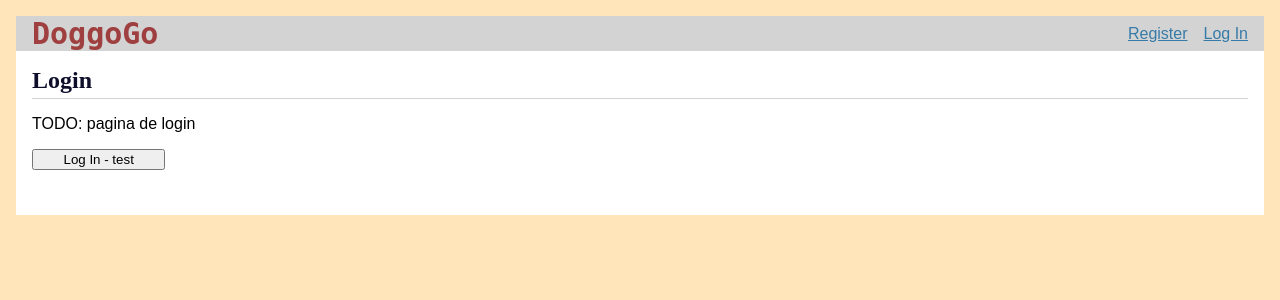
After one commit to alexandruCarp/DoggoGo, a Flask app: page /login in a window 1280 px wide. The commit adds this page. Shown: the top 300 px of the page. Run offline with Flask 2, Linux system fonts and the light colour scheme.

Commit message:
site skeleton

```diff
--- /dev/null
+++ b/login.py
@@ -0,0 +1,33 @@
+from flask import Blueprint
+from flask import render_template
+from flask import session
+from flask import g
+from flask import request
+from flask import redirect
+from flask import url_for
+
+bp = Blueprint("login",__name__)
+
+
+@bp.before_app_request
+def load_logged_in_user():
+
+    user_id = session.get("user_id")
+
+    if user_id is None:
+        g.user = None
+    else:
+        g.user = {"username": "test"} #de schimbat
+
+@bp.route("/login", methods=("GET", "POST"))
+def login():
+    if request.method == "POST":
+        session.clear()
+        session["user_id"] = 1234
+        return redirect(url_for("home.home"))
+    return render_template("login.html")
+
+@bp.route("/logout")
+def logout():
+    session.clear()
+    return redirect(url_for("home.home"))
--- a/schema.sql
+++ b/schema.sql
@@ -10,3 +10,5 @@ CREATE TABLE dog (
     -- user_id INTEGER NOT NULL,
     -- FOREIGN KEY (user_id) REFERENCES user (id)
 );
+
+-- TODO table user
--- a/server.py
+++ b/server.py
@@ -3,6 +3,10 @@ import os
 from sys import argv
 import db
 import mydogs
+import home
+import login
+import register
+import upload
 
 app = Flask(__name__)
 app.secret_key = 'dev'
@@ -11,6 +15,10 @@ app.config.from_mapping(
 )
 db.init_app(app)
 app.register_blueprint(mydogs.bp)
+app.register_blueprint(home.bp)
+app.register_blueprint(login.bp)
+app.register_blueprint(register.bp)
+app.register_blueprint(upload.bp)
 
 if __name__ == "__main__":
     if len(argv) > 1 and argv[1] == "--init":
--- /dev/null
+++ b/static/style.css
@@ -0,0 +1,136 @@
+html {
+    font-family: sans-serif;
+    background: rgb(255, 229, 185);
+    padding: 1rem;
+  }
+
+  body {
+    margin: 0 auto;
+    background: white;
+  }
+
+  h1, h2, h3, h4, h5, h6 {
+    font-family: serif;
+    color: #0f0f2c;
+    margin: 1rem 0;
+  }
+
+  a {
+    color: #377ba8;
+  }
+
+  hr {
+    border: none;
+    border-top: 1px solid lightgray;
+  }
+
+  nav {
+    background: lightgray;
+    display: flex;
+    align-items: center;
+    padding: 0 0.5rem;
+  }
+
+  nav h1 {
+    flex: auto;
+    margin: 0;
+  }
+
+  nav h1 a {
+    color:#911a1acd;
+    font-family: monospace;
+    font-size: 30px;
+    text-decoration: none;
+    padding: 0.25rem 0.5rem;
+  }
+
+  nav ul  {
+    display: flex;
+    list-style: none;
+    margin: 0;
+    padding: 0;
+  }
+
+  nav ul li a, nav ul li span, header .action {
+    display: block;
+    padding: 0.5rem;
+  }
+
+  .content {
+    padding: 0 1rem 1rem;
+  }
+
+  .content > header {
+    border-bottom: 1px solid lightgray;
+    display: flex;
+    align-items: flex-end;
+  }
+
+  .content > header h1 {
+    flex: auto;
+    margin: 1rem 0 0.25rem 0;
+  }
+
+  .flash {
+    margin: 1em 0;
+    padding: 1em;
+    background: #cae6f6;
+    border: 1px solid #377ba8;
+  }
+
+  .post > header {
+    display: flex;
+    align-items: flex-end;
+    font-size: 0.85em;
+  }
+
+  .post > header > div:first-of-type {
+    flex: auto;
+  }
+
+  .post > header h1 {
+    font-size: 1.5em;
+    margin-bottom: 0;
+  }
+
+  .post .about {
+    color: slategray;
+    font-style: italic;
+  }
+
+  .post .body {
+    white-space: pre-line;
+  }
+
+  .content:last-child {
+    margin-bottom: 0;
+  }
+
+  .content form {
+    margin: 1em 0;
+    display: flex;
+    flex-direction: column;
+  }
+
+  .content label {
+    font-weight: bold;
+    margin-bottom: 0.5em;
+  }
+
+  .content input, .content textarea {
+    margin-bottom: 1em;
+  }
+
+  .content textarea {
+    min-height: 12em;
+    resize: vertical;
+  }
+
+  input.danger {
+    color: #cc2f2e;
+  }
+
+  input[type=submit] {
+    align-self: start;
+    min-width: 10em;
+  }
--- /dev/null
+++ b/templates/base.html
@@ -0,0 +1,21 @@
+<!doctype html>
+<title>DoggoGo-{% block title %}{% endblock %}</title>
+<link rel="stylesheet" href="{{ url_for('static', filename='style.css') }}">
+<nav>
+  <h1><a href="{{ url_for('home.home') }}">DoggoGo</a></h1>
+  <ul>
+    {% if g.user %}
+      <li><span>{{ g.user['username'] }}</span>
+      <li><a href="{{ url_for('login.logout') }}">Log Out</a>
+    {% else %}
+      <li><a href="{{ url_for('register.register') }}">Register</a>
+      <li><a href="{{ url_for('login.login') }}">Log In</a>
+    {% endif %}
+  </ul>
+</nav>
+<section class="content">
+  <header>
+    {% block header %}{% endblock %}
+  </header>
+  {% block content %}{% endblock %}
+</section>
--- /dev/null
+++ b/templates/login.html
@@ -0,0 +1,12 @@
+{% extends 'base.html' %}
+
+{% block header %}
+  <h1>{% block title %}Login{% endblock %}</h1>
+{% endblock %}
+
+{% block content %}
+<p>TODO: pagina de login</p>
+<form method="post">
+    <input type="submit" value="Log In - test">
+</form>
+{% endblock %}
```
Also changed, not shown: home.py (added, +8 -0 lines), register.py (added, +8 -0 lines), templates/home.html (added, +17 -0 lines), templates/mydogs.html (+7 -3 lines), templates/register.html (added, +9 -0 lines), templates/upload.html (added, +9 -0 lines), upload.py (added, +8 -0 lines).
